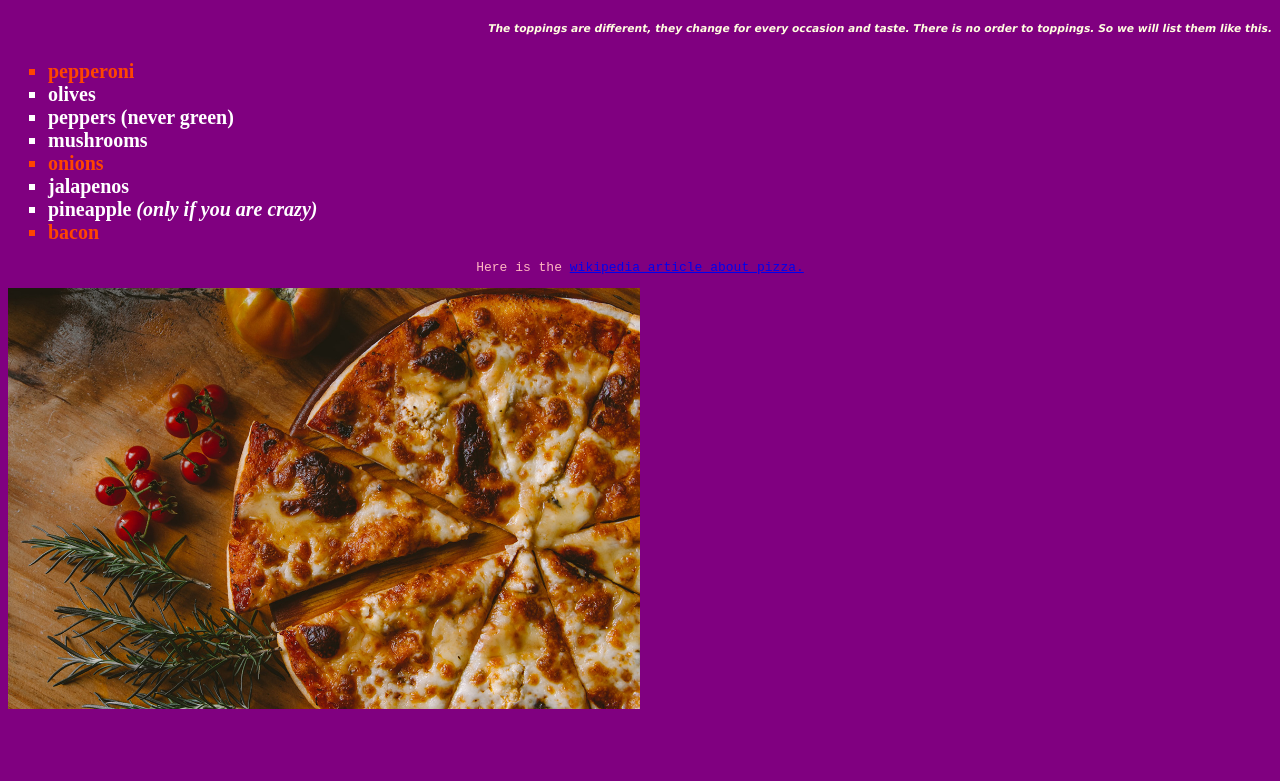
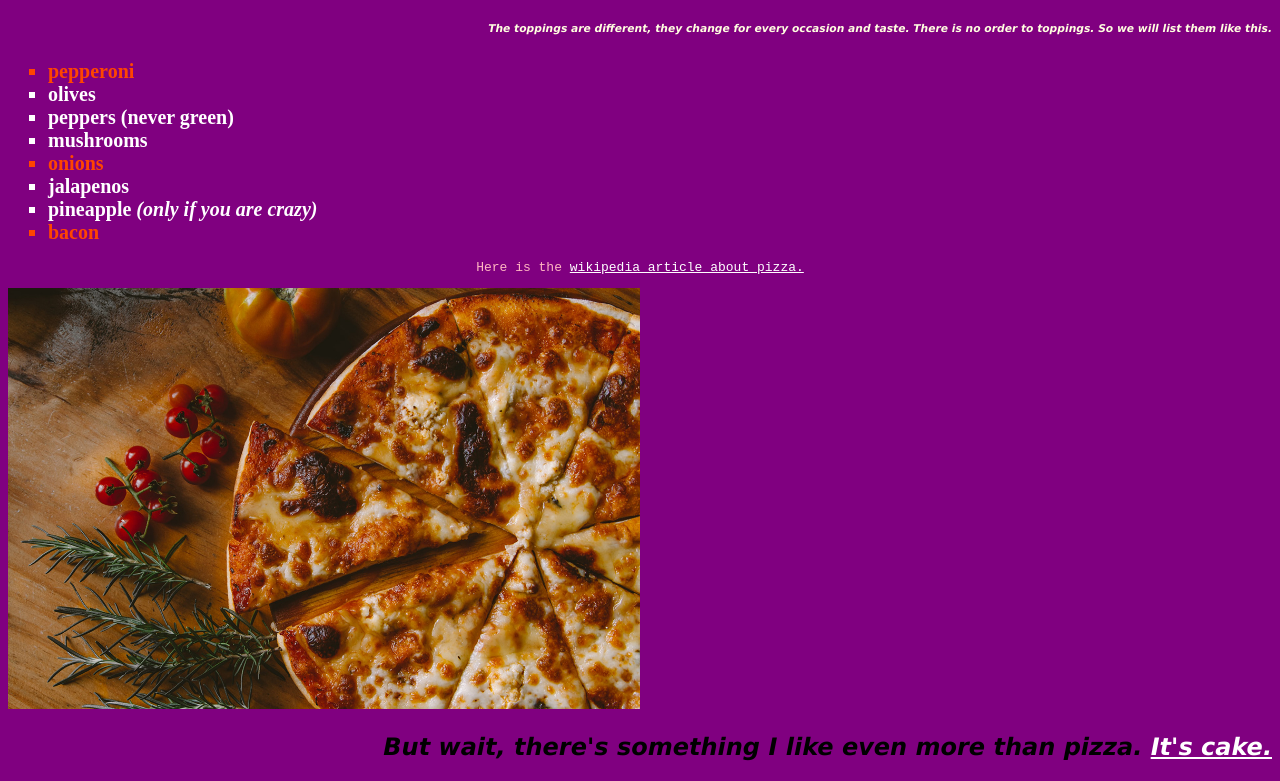
Before and after one commit to sineaddoherty5/HTML-CSS, a plain HTML site: page index.html in a window 1280 px wide. Shown: the part 1738-2519 px from the top of the page. Before the commit the page ends 2459 px from the top, so only its background shows below. Drawn offline with Linux system fonts and the light colour scheme.

Commit message:
cake link

```diff
--- a/index.html
+++ b/index.html
@@ -49,6 +49,7 @@
 
     <img class="pizza" src="images/pizza.jpg" alt="a picture of a pizza">
 
+    <h2>But wait, there's something I like even more than pizza. <a href="cake.html" target="_blank">It's cake.</a></h2>
 
 </body>
 </html>
--- a/styles.css
+++ b/styles.css
@@ -59,3 +59,7 @@ li {
     width: 50%;
 
 }
+
+a {
+    color:white;
+}
```
